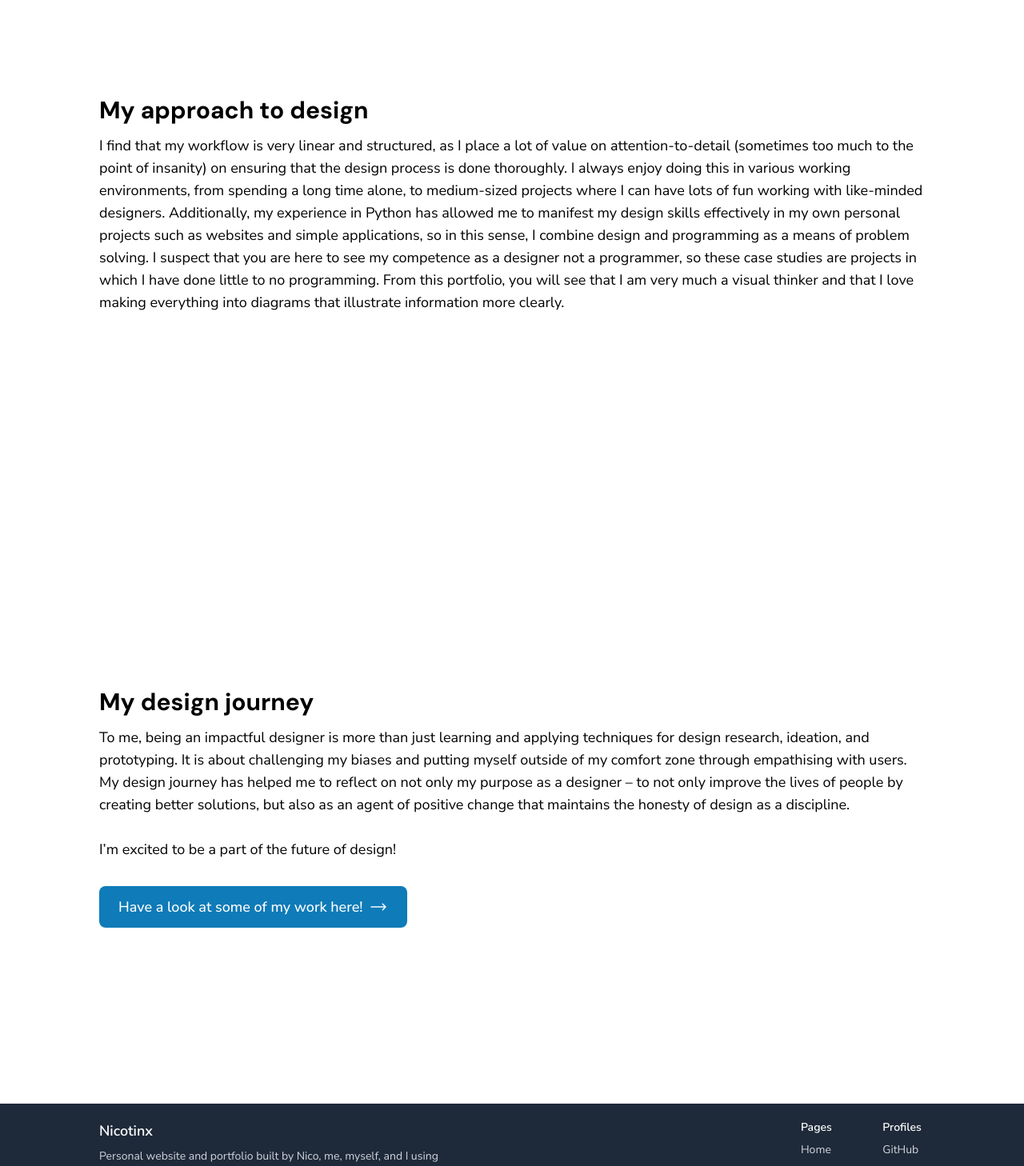
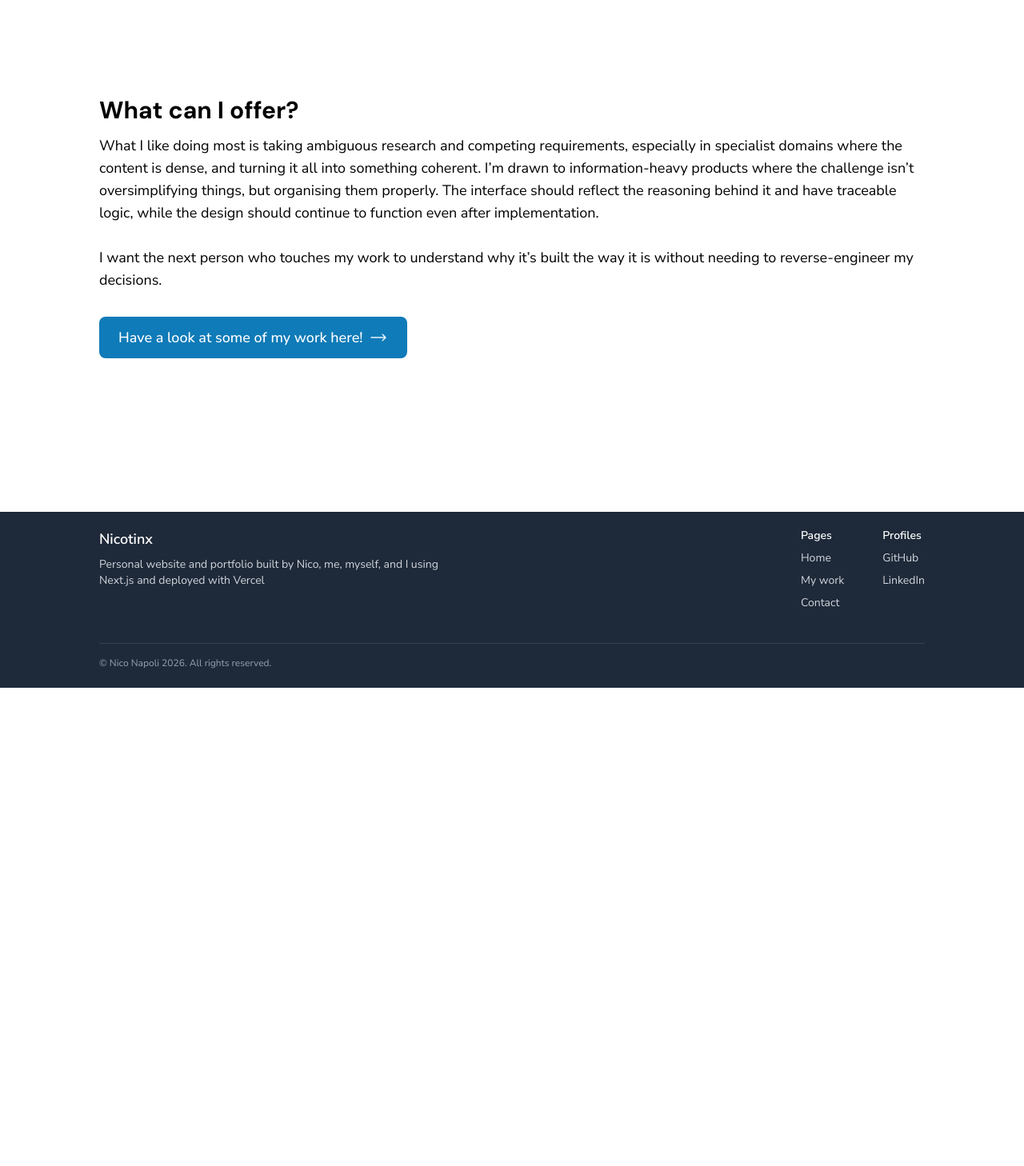
Before and after one commit to nichothenacho64/Nicotinx, a Next.js app: page / in a window 1280 px wide. Shown: the part 680-2138 px from the top of the page at 80% size. After the commit the page ends 1540 px from the top, so only its background shows below. Built offline with nearby package versions, Linux system fonts and the light colour scheme.

Commit message:
Update information across pages
The outdated information has been replaced with more up to date information.

```diff
--- a/src/app/page.tsx
+++ b/src/app/page.tsx
@@ -5,8 +5,6 @@ import NextPageButton from "@/components/ui/buttons/next-page-button";
 import ScrollableSection from "@/components/features/scrollable-section";
 import AboutMeModal from "@/components/ui/modals/about-me-modal";
 import Paragraph2 from "@/content/home/paragraph-2.mdx";
-import Paragraph3 from "@/content/home/paragraph-3.mdx";
-
 
 export default function Home() {
 	return (
@@ -16,18 +14,9 @@ export default function Home() {
 			</ScrollableSection>
 
 			<ScrollableSection>
-				<div className="scrollable-text">
+				<div className="py-0 scrollable-text">
 					<Paragraph2 />
-				</div>
-			</ScrollableSection>
-
-			<ScrollableSection>
-				<div className="py-0 scrollable-text">
-					<Paragraph3 />
-
-					<div className="mt-8">
-						<NextPageButton />
-					</div>
+					<NextPageButton className="mt-8" />
 				</div>
 			</ScrollableSection>
 		</>
--- a/src/app/work/page.tsx
+++ b/src/app/work/page.tsx
@@ -30,7 +30,7 @@ export default function Work() {
                     primaryColour={primaryColour}
                 />
                 <CaseStudyLinksModal active={active} />
-                <NextPageButton additionalClass={primaryColour} />
+                <NextPageButton backgroundColor={primaryColour} />
             </div>
         </section>
     );
--- a/src/components/ui/buttons/next-page-button.tsx
+++ b/src/components/ui/buttons/next-page-button.tsx
@@ -7,19 +7,21 @@ import { NAV_LINKS } from "@/lib/constants";
 function NextPageLink({
     href,
     text,
-    additionalClass,
+    className,
+    backgroundColor,
 }: {
     href: string;
     text: string;
-    additionalClass?: string;
+    className?: string;
+    backgroundColor?: string;
 }) {
     return (
         <Link
             id="toNextPageButton"
             href={href}
-            className="group inline-flex items-center gap-2"
+            className={`group inline-flex items-center gap-2 ${className ?? ""}`}
             style={{
-                backgroundColor: additionalClass ?? "var(--blue-default)",
+                backgroundColor: backgroundColor ?? "var(--blue-default)",
             }}
         >
             <span>{text}</span>
@@ -31,19 +33,21 @@ function NextPageLink({
 function NextPageContactTrigger({
     text,
     onClick,
-    additionalClass,
+    className,
+    backgroundColor,
 }: {
     text: string;
     onClick: () => void;
-    additionalClass?: string;
+    className?: string;
+    backgroundColor?: string;
 }) {
     return (
         <button
             id="toNextPageButton"
             onClick={onClick}
-            className="group inline-flex items-center gap-2"
+            className={`group inline-flex items-center gap-2 ${className ?? ""}`}
             style={{
-                backgroundColor: additionalClass ?? "var(--blue-default)",
+                backgroundColor: backgroundColor ?? "var(--blue-default)",
             }}
         >
             <span>{text}</span>
@@ -53,9 +57,11 @@ function NextPageContactTrigger({
 }
 
 export default function NextPageButton({
-    additionalClass,
+    className,
+    backgroundColor,
 }: {
-    additionalClass?: string;
+    className?: string;
+    backgroundColor?: string;
 }) {
     const pathname = usePathname();
     const { open } = useContactModalContext();
@@ -76,7 +82,8 @@ export default function NextPageButton({
             <NextPageContactTrigger
                 text={currentLink.nextText}
                 onClick={open}
-                additionalClass={additionalClass}
+                className={className}
+                backgroundColor={backgroundColor}
             />
         );
     } else {
@@ -84,7 +91,8 @@ export default function NextPageButton({
             <NextPageLink
                 href={nextLink.href}
                 text={currentLink.nextText}
-                additionalClass={additionalClass}
+                className={className}
+                backgroundColor={backgroundColor}
             />
         );
     }
--- a/src/components/ui/modals/about-me-modal.tsx
+++ b/src/components/ui/modals/about-me-modal.tsx
@@ -20,9 +20,7 @@ export default function AboutMeModal() {
             <div className="flex flex-1 gap-12 responsive-section">
                 <div className="w-full md:w-1/2 scrollable-text">
                     {aboutIndex === 0 && <Paragraph1P1 />}
-
                     {aboutIndex === 1 && <Paragraph1P2 />}
-
                     {aboutIndex === 2 && <Paragraph1P3 />}
                 </div>
 
--- a/src/content/home/paragraph-1p1.mdx
+++ b/src/content/home/paragraph-1p1.mdx
@@ -1,3 +1,3 @@
 # Hey! I'm <span className="text-blue-default">Nico Napoli</span>, a UX/UI designer, based in Sydney.
 
-I am a lifelong learner with a multitude of passions from UX and UI design to sound design.
+I work best when the problem is messy, which is when there is too much information, the constraints conflict, and nobody’s sure how to structure it.
--- a/src/content/home/paragraph-1p2.mdx
+++ b/src/content/home/paragraph-1p2.mdx
@@ -1,3 +1,3 @@
-# Why design?
+# My expertise
 
-I am interested in UX/UI design as I have always been fascinated by the middle-ground between technical and creative technology-related disciplines; I am hence able to employ **critical thinking, innovation, and creativity** in a new and emerging field that has so much potential to drive positive societal change.
+I study **Interaction Design and Digital Music**, and the overlap is more structural than it seems. What carries over from music into design isn’t style, but **an instinct for how structure holds or falls apart as you add layers**, and how foregrounding one element changes everything behind it. I’m less interested in making something look new than in **making it make sense**.
--- a/src/content/home/paragraph-2.mdx
+++ b/src/content/home/paragraph-2.mdx
@@ -1,3 +1,7 @@
-# My approach to design
+# What can I offer?
 
-I find that my workflow is very linear and structured, as I place a lot of value on attention-to-detail (sometimes too much to the point of insanity) on ensuring that the design process is done thoroughly. I always enjoy doing this in various working environments, from spending a long time alone, to medium-sized projects where I can have lots of fun working with like-minded designers. Additionally, my experience in Python has allowed me to manifest my design skills effectively in my own personal projects such as websites and simple applications, so in this sense, I combine design and programming as a means of problem solving. I suspect that you are here to see my competence as a designer not a programmer, so these case studies are projects in which I have done little to no programming. From this portfolio, you will see that I am very much a visual thinker and that I love making everything into diagrams that illustrate information more clearly.
+What I like doing most is taking ambiguous research and competing requirements, especially in specialist domains where the content is dense, and turning it all into something coherent. I’m drawn to information-heavy products where the challenge isn’t oversimplifying things, but organising them properly. The interface should reflect the reasoning behind it and have traceable logic, while the design should continue to function even after implementation.
+
+<br />
+
+I want the next person who touches my work to understand why it’s built the way it is without needing to reverse-engineer my decisions.
--- a/src/content/home/paragraph-3.mdx
+++ /dev/null
@@ -1,7 +0,0 @@
-# My design journey
-
-To me, being an impactful designer is more than just learning and applying techniques for design research, ideation, and prototyping. It is about challenging my biases and putting myself outside of my comfort zone through empathising with users. My design journey has helped me to reflect on not only my purpose as a designer – to not only improve the lives of people by creating better solutions, but also as an agent of positive change that maintains the honesty of design as a discipline.
-
-<br />
-
-I’m excited to be a part of the future of design!
--- a/src/content/work/case-study-descriptions.ts
+++ b/src/content/work/case-study-descriptions.ts
@@ -1,15 +1,20 @@
 export const HERCULABS_DESCRIPTION = `
-After the Olympics ends, fans like you and I lose our support for the Olympics and
-forget about our favourite athletes. However, HercuLabs can help us both to engage
-in the Olympian experience through helping us to feel the thrill, passion,
-and hardwork like the Olympian themself.`;
+Olympic fan engagement declines significantly the moment the Games end. HercuLabs in an
+omni-channel VR experience designed to close that gap, with the actual change being to
+make a system spanning physical queues, entry kiosks, VR simulation, and photo capture
+feel like one coherent journey rather than five separate toucpoints that are loosely connected.
+`;
 
 export const SCRUB_DESCRIPTION = `
-Does clothing recycling often feel like a chore! It is so boring, unclear, and forgettable.
-Perhaps it can be reimagined in a more playful way through an interactive recycling bin that
-is playful and rewarding in nature, then I can enjoy clothing recycling!`;
+People are usually willing to recycle clothing. The barrier is that the process is vague
+with little feedback, and it is easy to skip. SCRUB is a physical-digital service designed
+around that friction, coordinating a bin, kiosk, and mobile app into something clear enough
+to understand when first using it and worth returning to.
+`;
 
 export const RANDOM_REMINDER_DESCRIPTION = `
-Traditional reminder apps are so predictable and cannot support spontaneous tasks of mine.
-How can I create a minimalist macOS app that suprises me with reminders when I least expect them,
-helping to support habits that rely on randomness?`;
+Many reminder apps treat randomness as a scheduling edge case. RandomReminder is built around
+it as a core requirement, which reframes the design problem entirely. Constrained by Apple HIG
+and a tight SwiftUI feedback loop, the work was less about visual decisions and more about
+what structure and control still make sense when unpredictability is a core feature.
+`;
```
